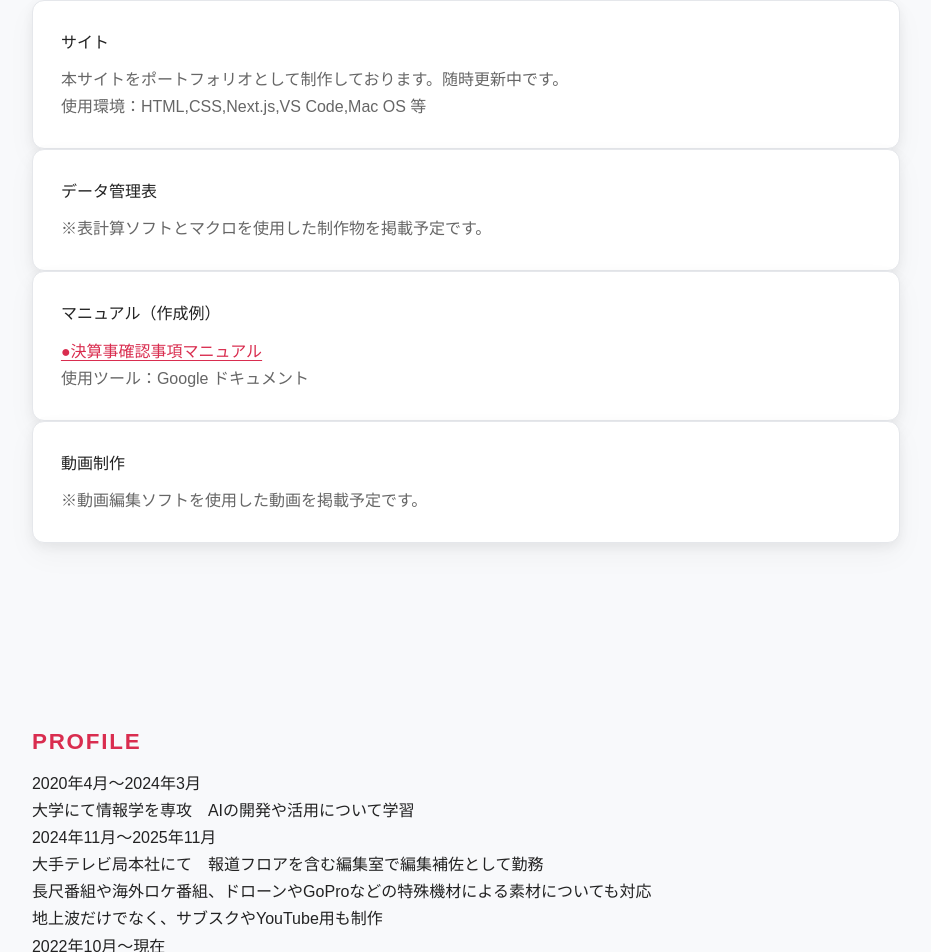
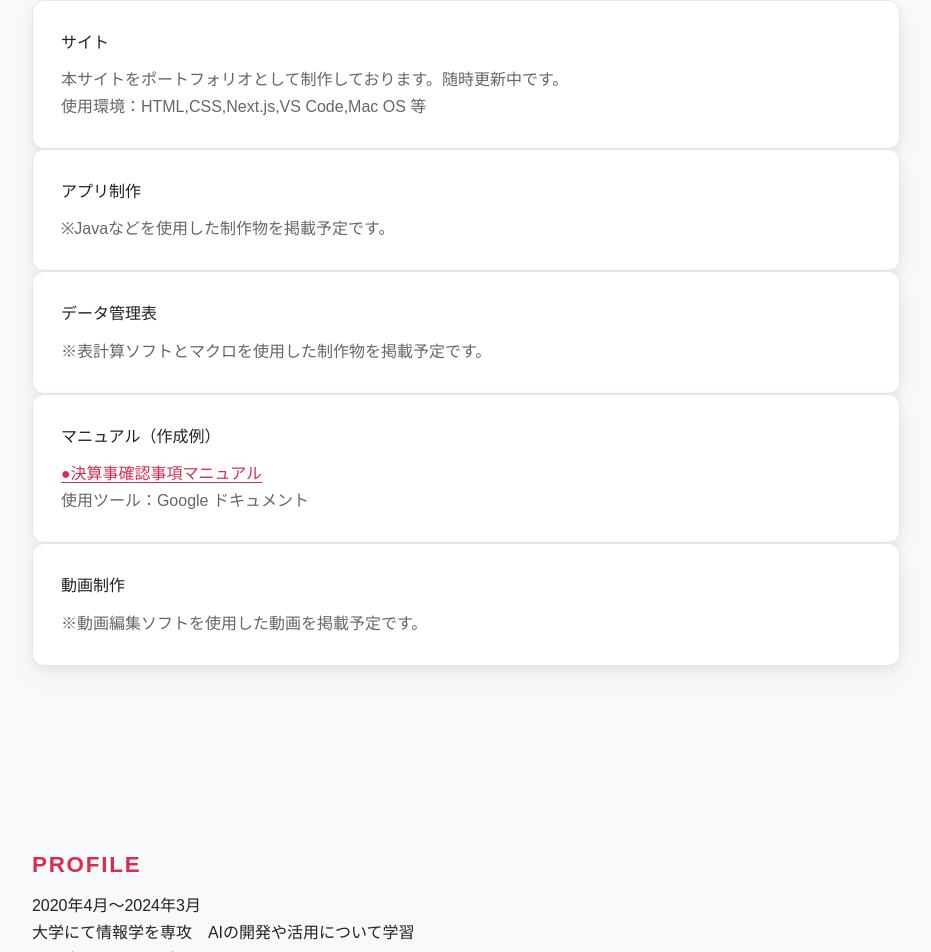
Before and after one commit to an-web-create/portfolio-site, a Next.js app: page / in a window 1280 px wide. Shown: the part 2438-3390 px from the top of the page, without its empty margins (174-1105 px from the left). Built offline with nearby package versions, Linux system fonts and the light colour scheme.

Commit message:
サイトを更新

```diff
--- a/app/page.tsx
+++ b/app/page.tsx
@@ -99,6 +99,12 @@ export default function Home() {
             </p>
           </div>
           <div className="work-card">
+            <h3>アプリ制作</h3>
+            <p>
+              ※Javaなどを使用した制作物を掲載予定です。
+            </p>
+          </div>
+          <div className="work-card">
             <h3>データ管理表</h3>
             <p>
               ※表計算ソフトとマクロを使用した制作物を掲載予定です。
```
